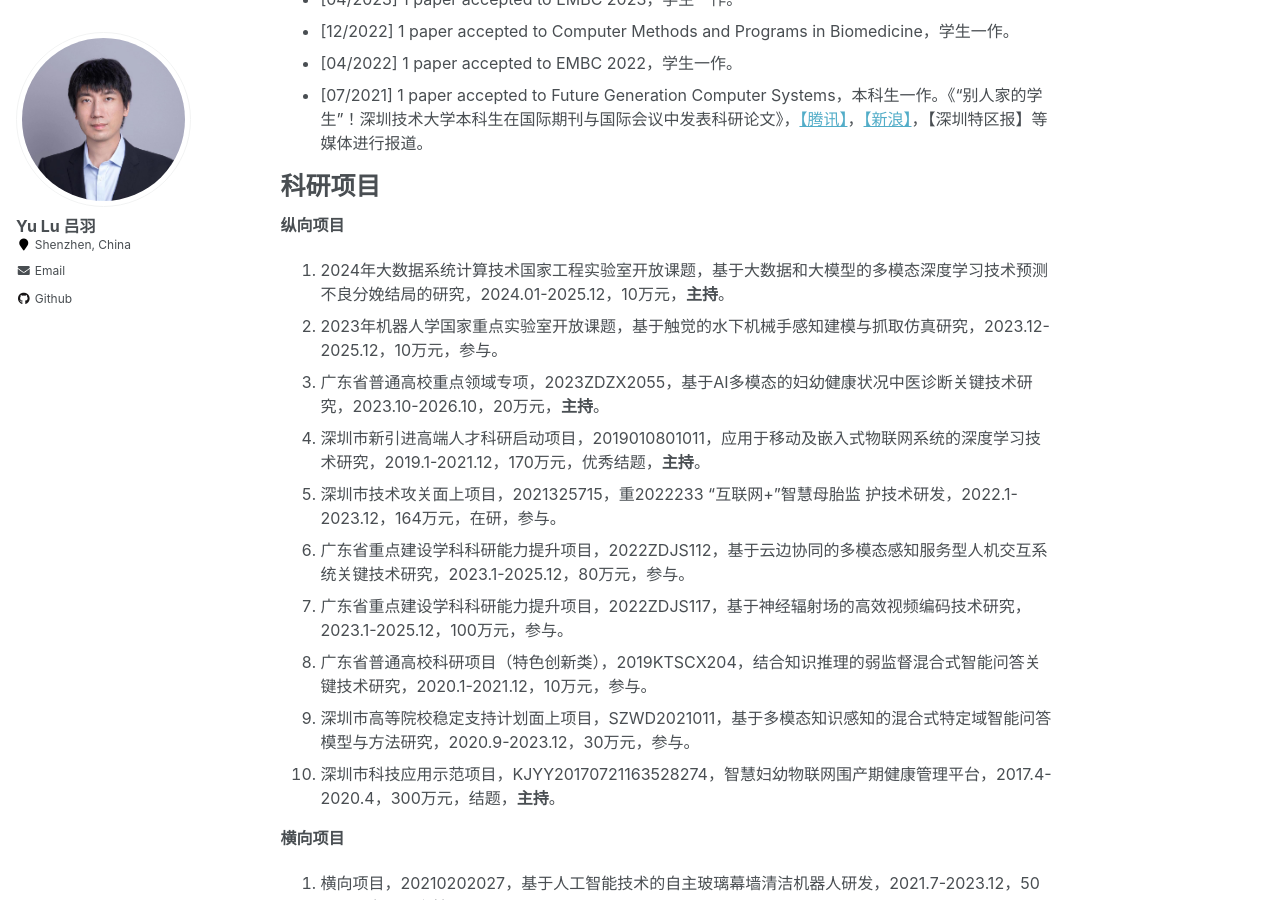
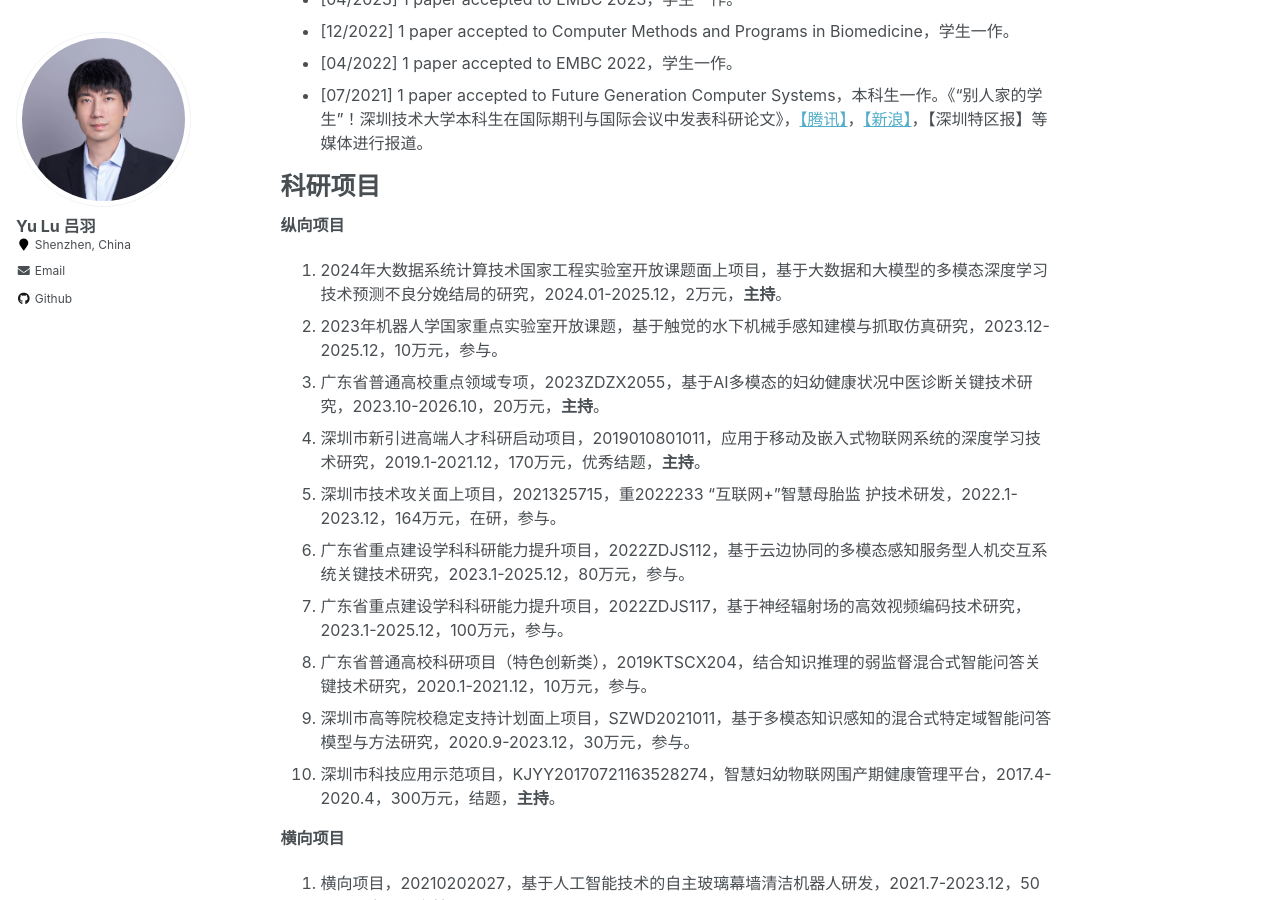
Before and after one commit to YukariUmezawa/lvyu.github.io, a Jekyll site: the page built from _pages/about.md, in a window 1280 px wide and 900 px high, scrolled down 1059 px. Built offline with Jekyll 4.4.1, drawn with Linux system fonts in a browser that asks for light colours.

Commit message:
Update about.md

```diff
--- a/_pages/about.md
+++ b/_pages/about.md
@@ -50,7 +50,7 @@ News
 ======
 ***纵向项目***
 
-1. 2024年大数据系统计算技术国家工程实验室开放课题，基于大数据和大模型的多模态深度学习技术预测不良分娩结局的研究，2024.01-2025.12，10万元，**主持**。
+1. 2024年大数据系统计算技术国家工程实验室开放课题面上项目，基于大数据和大模型的多模态深度学习技术预测不良分娩结局的研究，2024.01-2025.12，2万元，**主持**。
 2. 2023年机器人学国家重点实验室开放课题，基于触觉的水下机械手感知建模与抓取仿真研究，2023.12-2025.12，10万元，参与。
 3. 广东省普通高校重点领域专项，2023ZDZX2055，基于AI多模态的妇幼健康状况中医诊断关键技术研究，2023.10-2026.10，20万元，**主持**。
 4. 深圳市新引进高端人才科研启动项目，2019010801011，应用于移动及嵌入式物联网系统的深度学习技术研究，2019.1-2021.12，170万元，优秀结题，**主持**。
```
